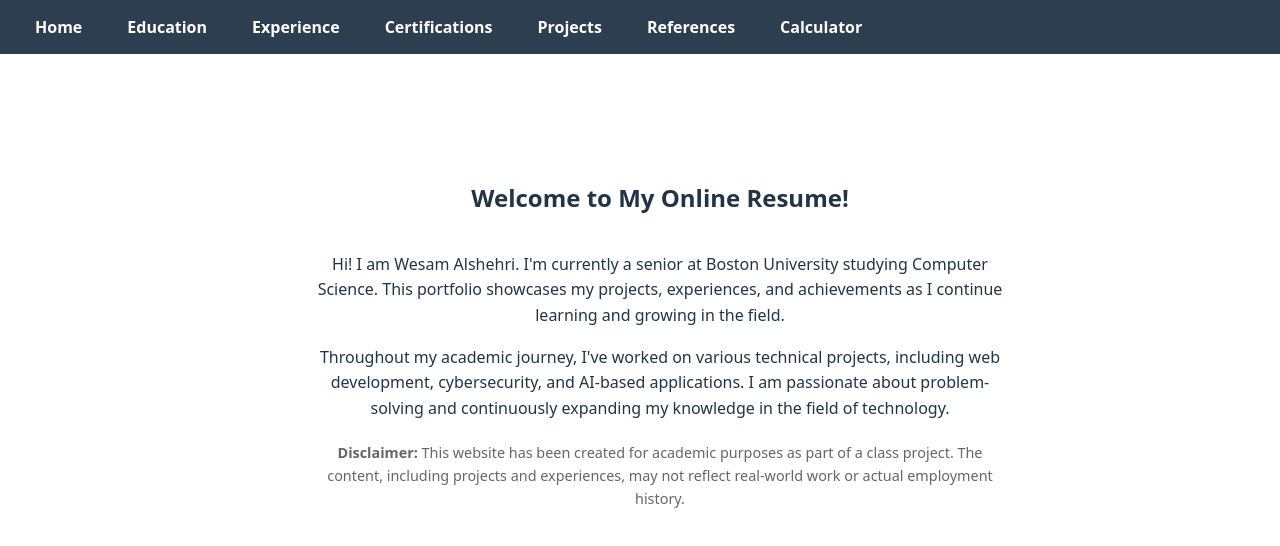
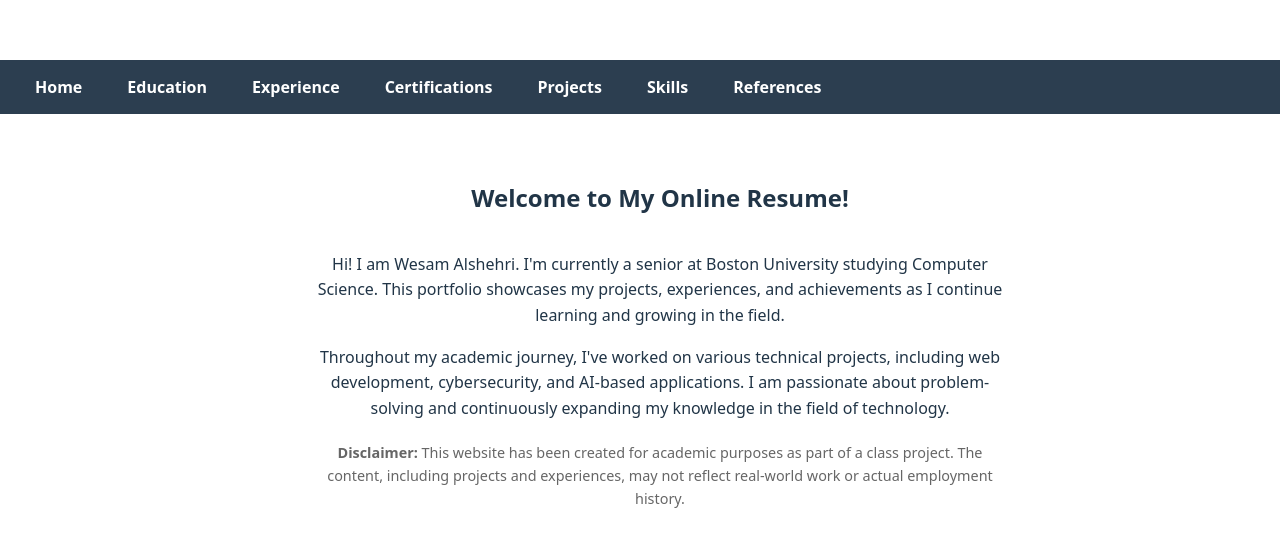
Before and after one commit to wesalshehri/mp3, a React (Vite) app: page / in a window 1280 px wide. Shown: the top 546 px of the page. Built offline with nearby package versions, Linux system fonts and the light colour scheme.

Commit message:
Update Nav.tsx

```diff
--- a/src/components/Nav.tsx
+++ b/src/components/Nav.tsx
@@ -12,10 +12,11 @@ const Navbar = styled.nav`
     width: 100%;
     flex-wrap: nowrap;
     position: fixed;
-    top: 0;
+    top: 60px; /* Push it down below the header */
     left: 0;
-    z-index: 1000;
+    z-index: 900; /* Lower than the header */
 `;
+
 
 
 const MenuButton = styled.button`
@@ -82,8 +83,8 @@ export default function Nav() {
                 <NavItem><NavLink to="/experience" onClick={() => setMenuOpen(false)}>Experience</NavLink></NavItem>
                 <NavItem><NavLink to="/certifications" onClick={() => setMenuOpen(false)}>Certifications</NavLink></NavItem>
                 <NavItem><NavLink to="/projects" onClick={() => setMenuOpen(false)}>Projects</NavLink></NavItem>
+                <NavItem><NavLink to="/skills" onClick={() => setMenuOpen(false)}>Skills</NavLink></NavItem>
                 <NavItem><NavLink to="/references" onClick={() => setMenuOpen(false)}>References</NavLink></NavItem>
-                <NavItem><NavLink to="/calculator" onClick={() => setMenuOpen(false)}>Calculator</NavLink></NavItem>
             </NavList>
         </Navbar>
     );
```
